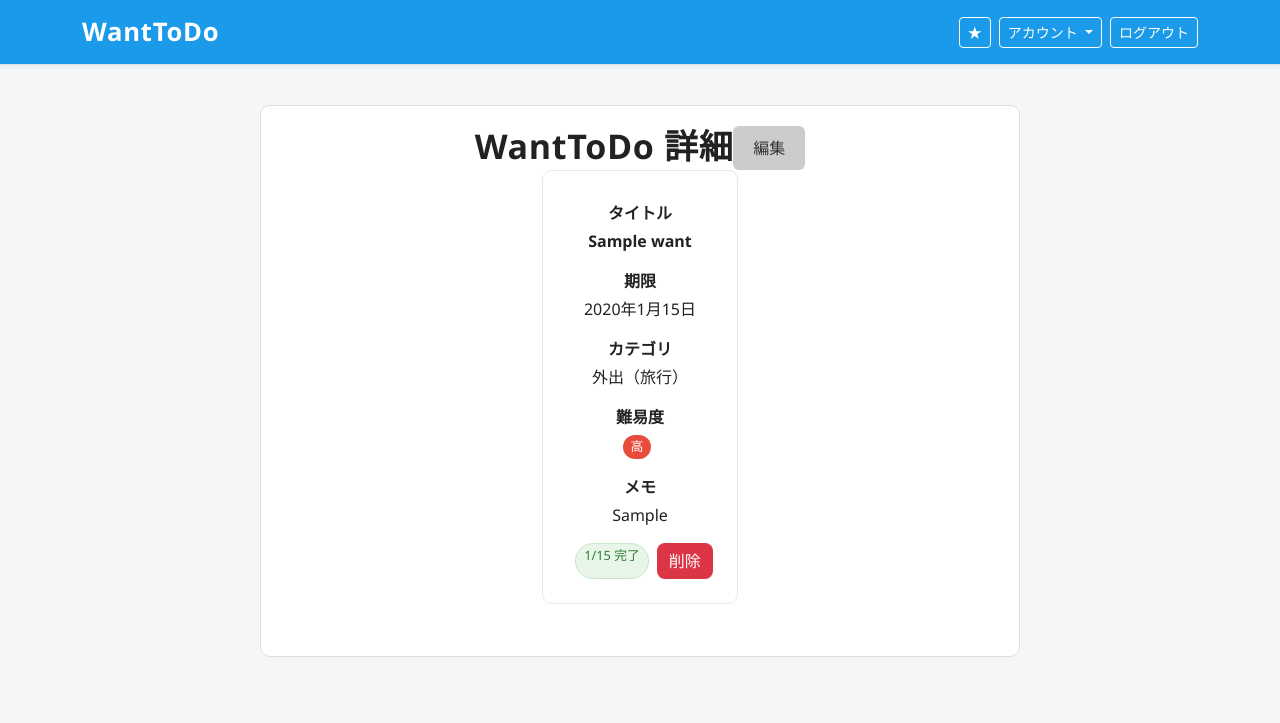
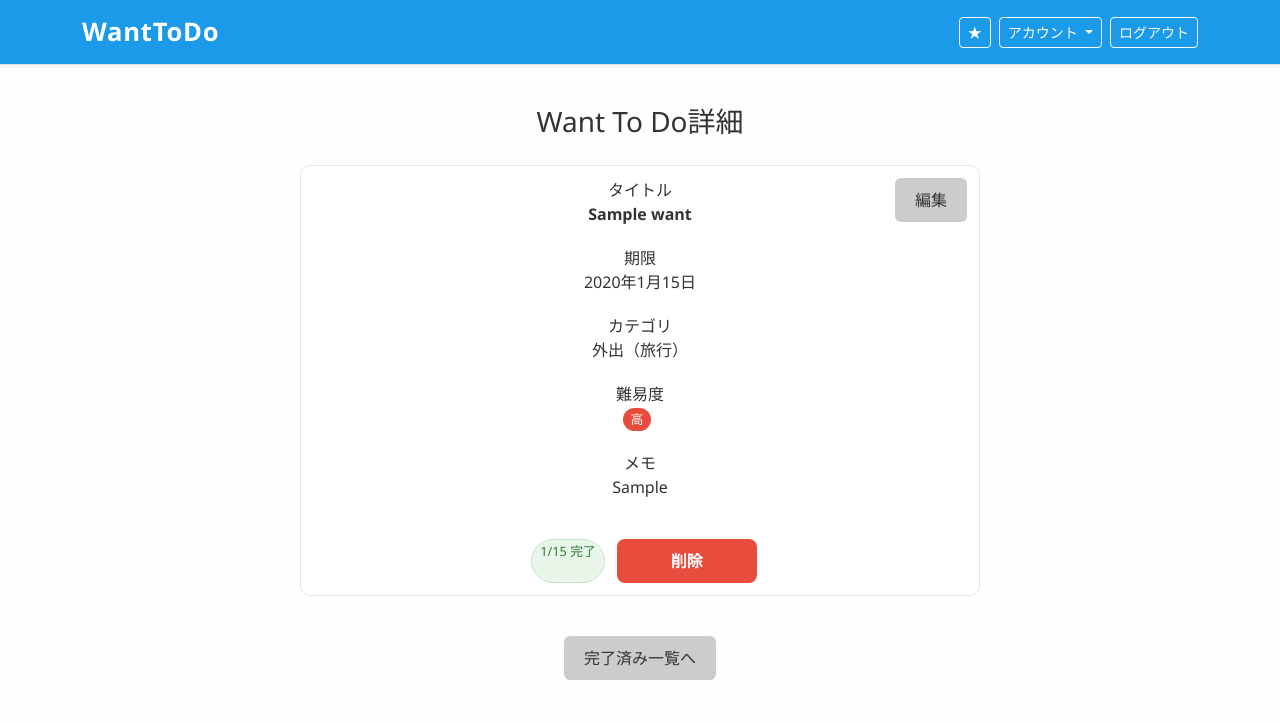
Before and after one commit to marocoro0656-dot/Want-To-Do, a Django app: page /todo_app/detail/1/ in a window 1280 px wide. Shown: the top 723 px of the page. Run offline with Django 5.2, Linux system fonts and the light colour scheme; a user stored in the database is signed in; tables that the repository leaves empty hold one stand-in row (values such as "Sample post").

Commit message:
詳細画面画デザイン完成

```diff
--- a/WantToDo/todo_app/static/todo/home.css
+++ b/WantToDo/todo_app/static/todo/home.css
@@ -1,188 +1,219 @@
-/* 全体の枠は既存でOK。中央＆幅制限 */
-.filter-box {
-  background: #fff;
-  border: 1px solid #ddd;
-  border-radius: 10px;
-  padding: 20px;
-  margin: 0 auto 30px;
-  max-width: 760px; /* 好みで */
+/* ==== 幅の基準を変数で統一 ==== */
+:root{
+  --container-w: 900px; /* 外枠(filter-box/preview/ボタン)の幅 */
+  --list-w:      720px; /* ul.todo-list の幅 */
+  --item-w:      680px; /* li.todo-item の幅 */
+  --side-pad:    16px;  /* 画面左右の余白(スマホ用) */
 }
 
-/* 行を中央寄せ */
-.filter-form { display: flex; flex-direction: column; gap: 16px; }
-.filter-row   { display: flex; justify-content: center; gap: 24px; flex-wrap: wrap; }
-
-/* フィールド（ラベル→入力を縦並び＆中央寄せ） */
-.filter-field { display: flex; flex-direction: column; align-items: center; gap: 8px; min-width: 220px; }
-.filter-label { font-weight: 700; }
-
-/* 期間の横並び（開始〜終了） */
-.period-field .period-range { display: flex; align-items: center; gap: 8px; }
-.period-field .tilde { opacity: .7; }
-
-/* 入力の幅を揃える（select / date） */
-.filter-select,
-.filter-date {
-  min-width: 220px;
-  max-width: 260px;
+/* ==== 横幅・中央揃え（全ページ共通） ==== */
+.filter-box,
+.action-buttons,
+.todo-preview,
+.bottom-button{
+  max-width: min(var(--container-w), calc(100% - var(--side-pad)*2));
+  margin: 0 auto 20px;
+  text-align: center;
 }
 
-/* ボタンも中央 */
-.filter-actions { text-align: center; }
-.filter-btn { border-radius: 6px; background: #ccc; color:#333; border:none; padding: 10px 20px; }
-.filter-btn:hover { background:#b0b0b0; transition: background .2s; }
-
-/* ==== 下部のボタン・リスト中央寄せ ==== */
-.action-buttons,
-.todo-preview,
-.bottom-button {
-  text-align: center;   /* 全体中央揃え */
-  margin-top: 20px;
-}
-
-/* WantToDoリストも中央寄せ */
-.todo-list {
-  display: inline-block; /* liを中央に見せる */
-  text-align: left;
+.todo-list{
+  width: 100%;
+  max-width: min(var(--list-w), calc(100% - var(--side-pad)*2));
   margin: 0 auto;
   padding: 0;
   list-style: none;
+  display: flex;
+  flex-direction: column;
+  align-items: center;
 }
 
-/* ボタンの共通見た目 */
-.add-btn,
-.bottom-button .btn {
-  border-radius: 6px;
-  background: #ccc;
-  color: #333;
-  border: none;
-  padding: 10px 20px;
-  margin-top: 10px;
-  text-decoration: none;
-  display: inline-block;
-}
-
-.add-btn:hover,
-.bottom-button .btn:hover {
-  background: #b0b0b0;
-  transition: background 0.2s ease;
-}
-
-/* 通常時 */
-.bottom-button .btn.btn-secondary {
-  background-color: #ccc !important;
-  color: #333 !important;
-  border: none !important;
-}
-
-/* hover時 */
-.bottom-button .btn.btn-secondary:hover {
-  background-color: #b0b0b0 !important;
-  color: #ffffff !important;
-  transition: background-color .2s ease;
-}
-
-/* ==== リスト行 ==== */
-.todo-list { list-style:none; padding:0; margin:0 auto; display:inline-block; text-align:left; }
-.todo-item {
-  display:flex; justify-content:space-between; align-items:center;
-  gap:16px; min-width: 320px; max-width: 720px;
-  padding:12px 14px; border:1px solid #e5e7eb; border-radius:10px; background:#fff; margin: 10px 0;
-}
-.todo-main { display:flex; flex-direction:column; gap:4px; }
-.todo-title { font-weight:700; }
-.todo-sub { font-size: 0.9rem; opacity: .9; }
-.todo-memo { font-size: 0.9rem; color:#555; }
-
-/* 難易度バッジ */
-.badge-diff { display:inline-block; padding:2px 8px; border-radius: 999px; font-size: .8rem; margin-right:6px; }
-.badge-diff.high   { background:#e74c3c; color:#fff; }
-.badge-diff.medium { background:#f1c40f; color:#333; }
-.badge-diff.low    { background:#3498db; color:#fff; }
-
-/* 完了ボタン（緑） */
-.btn-complete {
-  background:#38a24b; color:#fff; border:none; border-radius:8px;
-  padding:8px 14px; font-weight:700; cursor:pointer;
-  transition: background .15s, transform .02s;
-}
-.btn-complete:hover { background:#2f8b40; }
-.btn-complete:active{ transform: translateY(1px); }
-
-/* ページネーション中央 */
-.pagination-center { text-align:center; margin-top: 12px; }
-
-/* 共通グレーボタン（未完了一覧へ等で使用済みなら重複OK） */
-.btn-gray {
-  background-color: #ccc !important; color: #333 !important; border: none !important;
-  border-radius: 6px; padding: 10px 20px; display: inline-block; text-decoration: none;
-}
-.btn-gray:hover { background-color: #b0b0b0 !important; color: #000 !important; transition: background-color .2s; }
-
-
-/* ===== 未完了一覧を中央寄せにする ===== */
-
-/* 一覧全体を中央揃え（flex） */
-.filter-box {
-  display: flex;
-  flex-direction: column;
-  align-items: center;      /* ← 中央揃え */
-  justify-content: center;
-  text-align: center;
-  margin: 0 auto;
-}
-
-/* 各リスト行を中央寄せ（最大幅を指定） */
-.todo-list {
-  list-style: none;
-  padding: 0;
-  margin: 0 auto;
+.todo-item{
   width: 100%;
-  max-width: 720px;         /* ← 横幅制限して中央寄せ */
-  display: flex;
-  flex-direction: column;
-  align-items: center;      /* ← 子要素も中央揃え */
-}
-
-/* 各アイテムを中央基準に */
-.todo-item {
-  width: 100%;
-  max-width: 680px;
+  max-width: min(var(--item-w), calc(100% - var(--side-pad)*2));
+  margin: 10px 0;
+  padding: 12px 14px;
   display: flex;
   justify-content: space-between;
   align-items: center;
-  padding: 12px 14px;
+  gap: 16px;
+  background: #fff;
   border: 1px solid #e5e7eb;
   border-radius: 10px;
-  background: #fff;
-  margin: 10px 0;
 }
 
-/* 「新たなWantToDoを追加」ボタンも中央に */
-.bottom-button {
-  text-align: center;
-  margin-top: 20px;
+/* ==== 見た目（装飾） ==== */
+.filter-box{
+  background:#fff;
+  border:1px solid #ddd;
+  border-radius:10px;
+  padding:20px;
 }
 
+/* ==== 検索/フィルタ（任意で使用） ==== */
+.filter-form{ display:flex; flex-direction:column; gap:16px; }
+.filter-row{ display:flex; justify-content:center; gap:24px; flex-wrap:wrap; }
+.filter-field{ display:flex; flex-direction:column; align-items:center; gap:8px; min-width:220px; }
+.filter-label{ font-weight:700; }
+.period-field .period-range{ display:flex; align-items:center; gap:8px; }
+.period-field .tilde{ opacity:.7; }
+.filter-select,.filter-date{ min-width:220px; max-width:260px; }
+.filter-actions{ text-align:center; }
+.filter-btn{ border-radius:6px; background:#ccc; color:#333; border:none; padding:10px 20px; }
+.filter-btn:hover{ background:#b0b0b0; transition:background .2s; }
+
+/* ==== テキスト部品 ==== */
+.todo-main{ display:flex; flex-direction:column; gap:4px; }
+.todo-title{ font-weight:700; }
+.todo-sub{ font-size:.9rem; opacity:.9; }
+.todo-memo{ font-size:.9rem; color:#555; }
+
+/* 詳細ページだけ中身も中央寄せにする */
+.todo-list.is-detail .todo-item{ justify-content:center; }
+.todo-list.is-detail .todo-main{ align-items:center; text-align:center; }
+
+/* 難易度バッジ */
+.badge-diff{ display:inline-block; padding:2px 8px; border-radius:999px; font-size:.8rem; margin-right:6px; }
+.badge-diff.high{ background:#e74c3c; color:#fff; }
+.badge-diff.medium{ background:#f1c40f; color:#333; }
+.badge-diff.low{ background:#3498db; color:#fff; }
 
 /* 完了バッジ（タイトル横） */
-.done-badge {
-  display: inline-block;
-  margin-left: 8px;
-  padding: 2px 8px;
-  border-radius: 999px;
-  font-size: .8rem;
-  background: #e8f5e9;   /* 薄い緑 */
-  color: #2e7d32;
-  border: 1px solid #c8e6c9;
+.done-badge{
+  display:inline-block;
+  margin-left:8px;
+  padding:2px 8px;
+  border-radius:999px;
+  font-size:.8rem;
+  background:#e8f5e9;
+  color:#2e7d32;
+  border:1px solid #c8e6c9;
 }
 
-/* 行全体クリック（stretched-link）用 */
-.todo-item { position: relative; }
-.todo-main { position: relative; z-index: 1; }
-.todo-actions { position: relative; z-index: 2; }
+/* 行全体クリックなどの補助 */
+.todo-item{ position:relative; }
+.todo-main{ position:relative; z-index:1; }
+.todo-actions{ position:relative; z-index:2; }
 
-/* 難易度に応じた背景（他で白背景が勝つ場合） */
-.todo-item.row-high   { background:#fdecea; }
-.todo-item.row-medium { background:#fff8e1; }
-.todo-item.row-low    { background:#e8f4fd; }
+/* 行背景（任意） */
+.todo-item.row-high{ background:#fdecea; }
+.todo-item.row-medium{ background:#fff8e1; }
+.todo-item.row-low{ background:#e8f4fd; }
+
+/* ==== アクション（完了/削除ボタン） ==== */
+.action-bar{
+  display:flex;
+  justify-content:center;
+  gap:12px;
+  margin-top:12px;
+  flex-wrap:wrap;
+}
+.action-form{ margin:0; }
+
+.btn-complete,.btn-delete{
+  display:inline-block;
+  min-width:140px;
+  height:44px;
+  line-height:44px;
+  padding:0 16px;
+  border:none;
+  border-radius:8px;
+  font-weight:700;
+  cursor:pointer;
+  transition:background .15s, transform .02s;
+}
+.btn-complete{ background:#38a24b; color:#fff; }
+.btn-complete:hover{ background:#2f8b40; }
+.btn-complete:active{ transform:translateY(1px); }
+.btn-delete{ background:#e74c3c; color:#fff; }
+.btn-delete:hover{ background:#c0392b; }
+.btn-delete:active{ transform:translateY(1px); }
+
+/* ==== 下部ナビ／共通グレーボタン ==== */
+.bottom-button{ text-align:center; margin-top:20px; }
+.add-btn,
+.bottom-button .btn{
+  border-radius:6px;
+  background:#ccc;
+  color:#333;
+  border:none;
+  padding:10px 20px;
+  margin-top:10px;
+  text-decoration:none;
+  display:inline-block;
+}
+.add-btn:hover,
+.bottom-button .btn:hover{ background:#b0b0b0; transition:background .2s ease; }
+
+/* 下部ボタンに限ってグレー強制（!important はここだけ） */
+.bottom-button .btn.btn-secondary,
+.bottom-button .btn-gray{
+  background-color:#ccc !important;
+  color:#333 !important;
+  border:none !important;
+}
+.bottom-button .btn.btn-secondary:hover,
+.bottom-button .btn-gray:hover{
+  background-color:#b0b0b0 !important;
+  color:#000 !important;
+  transition:background-color .2s;
+}
+
+/* ページネーション中央 */
+.pagination-center{ text-align:center; margin-top:12px; }
+
+/* 詳細ページの横幅（必要なら） */
+.detail-wrap{ max-width:var(--container-w); margin:0 auto; }
+
+/* カード内など汎用で使う薄グレーボタン */
+.btn-gray{
+  background:#ccc;
+  color:#333;
+  border:none;
+  border-radius:6px;
+  padding:10px 20px;
+  text-decoration:none;
+  display:inline-block;
+}
+.btn-gray:hover{
+  background:#b0b0b0;
+  transition:background .2s ease;
+}
+
+/* 外枠の枠線/背景を消す */
+.filter-box.no-frame{
+  border: none;
+  background: transparent;
+  padding: 0;
+  margin-bottom: 20px; /* 好みで */
+}
+
+/* 詳細カードに編集ボタンを右上固定 */
+.todo-item.editable{ position: relative; }
+.todo-item .edit-btn{
+  position: absolute;
+  top: 12px;   /* .todo-item の padding に揃える */
+  right: 12px;
+  z-index: 3;
+}
+
+/* editボタンの見た目（共通グレー） */
+.btn-gray{
+  background:#ccc;
+  color:#333;
+  border:none;
+  border-radius:6px;
+  padding:10px 20px;
+  text-decoration:none;
+  display:inline-block;
+}
+.btn-gray:hover{ background:#b0b0b0; transition:background .2s ease; }
+
+
+/* 詳細タイトル（カード外に出した場合） */
+.detail-title{
+  text-align:center;
+  font-size: clamp(22px, 2.8vw, 32px);
+  font-weight: 800;
+  letter-spacing: .02em;
+  margin: 20px 0 16px;
+}
--- a/WantToDo/todo_app/templates/todo/detail.html
+++ b/WantToDo/todo_app/templates/todo/detail.html
@@ -1,18 +1,24 @@
 {% extends 'todo/base.html' %}
 {% load static %}
+{% load todo_extras %}
 {% block extra_css %}<link rel="stylesheet" href="{% static 'todo/home.css' %}">{% endblock %}
-{% block body_class %}signup-page{% endblock %}
 
 {% block content %}
-  <div class="filter-box" style="max-width:760px;">
-    <div class="d-flex justify-content-between align-items-start">
-      <h3 class="signup-title" style="margin:0;">WantToDo 詳細</h3>
-      <a class="btn btn-gray" href="{% url 'todo_app:detail' w.id %}#"
-         onclick="alert('編集画面は未実装です'); return false;">編集</a>
-      {# 編集画面ができたら ↑ を href="{% url 'todo_app:edit' w.id %}" に差し替え #}
-    </div>
+  {# 外枠の枠線を消すため no-frame を付与 #}
+  <div class="filter-box no-frame">
+    <h3 style="text-align:center; margin-bottom:16px;">Want To Do詳細</h3>
 
-    <section class="signup-card" style="text-align:center;">
+    {# タイトル行のグリッドは不要→内側カードに移動 #}
+
+    <ul class="todo-list is-detail">
+      <li class="todo-item editable">
+        {# 内側カード右上に編集ボタン #}
+        <a href="{% url 'todo_app:detail' w.id %}#"
+           onclick="alert('編集画面は未実装です'); return false;"
+           class="btn-gray edit-btn">編集</a>
+
+        <div class="todo-main">
+
           <div class="mb-3">
             <div class="signup-label">タイトル</div>
             <div class="fw-bold">{{ w.title }}</div>
@@ -44,8 +50,7 @@
             <div style="white-space:pre-wrap;">{% if w.memo %}{{ w.memo }}{% else %}-{% endif %}</div>
           </div>
 
-      <div class="d-flex justify-content-center gap-2 mt-3">
-        {# 完了ボタン：押すと完了→完了一覧へ #}
+          <div class="action-bar" style="margin-top:20px;">
             {% if not w.done %}
               <form method="post" action="{% url 'todo_app:complete_want' w.id %}">
                 {% csrf_token %}
@@ -58,13 +63,22 @@
               </span>
             {% endif %}
 
-        {# 削除ボタン：confirm で確認してからPOST #}
             <form method="post" action="{% url 'todo_app:delete_want' w.id %}"
                   onsubmit="return confirm('本当に削除しますか？');">
               {% csrf_token %}
-          <button type="submit" class="btn btn-danger" style="border:none;border-radius:8px;">削除</button>
+              <button type="submit" class="btn-delete">削除</button>
             </form>
           </div>
-    </section>
+        </div>
+      </li>
+    </ul>
+  </div>
+
+  <div class="bottom-button">
+    {% if w.done %}
+      <a href="{% url 'todo_app:done_list' %}" class="btn btn-gray">完了済み一覧へ</a>
+    {% else %}
+      <a href="{% url 'todo_app:incomplete_list' %}" class="btn btn-gray">未完了Want To Do一覧へ</a>
+    {% endif %}
   </div>
 {% endblock %}
--- a/WantToDo/todo_app/templates/todo/done_list.html
+++ b/WantToDo/todo_app/templates/todo/done_list.html
@@ -1,6 +1,7 @@
 
 {% extends 'todo/base.html' %}
 {% load static %}
+{% load todo_extras %}
 {% block extra_css %}<link rel="stylesheet" href="{% static 'todo/home.css' %}">{% endblock %}
 
 {% block content %}
```
Also changed, not shown: WantToDo/todo_app/templates/todo/home.html (+10 -6 lines). Lines whose indentation alone changed are shown as unchanged.
